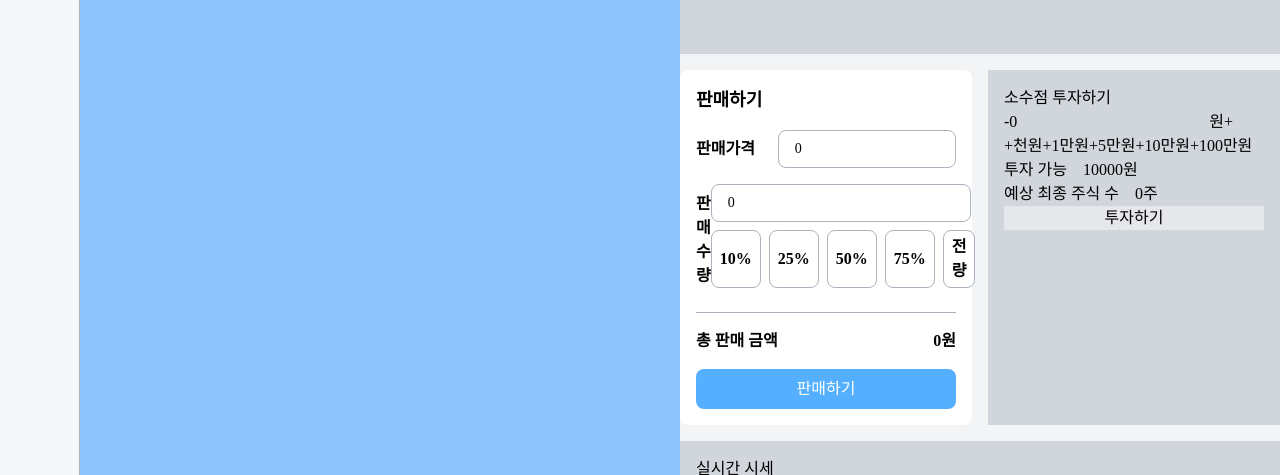
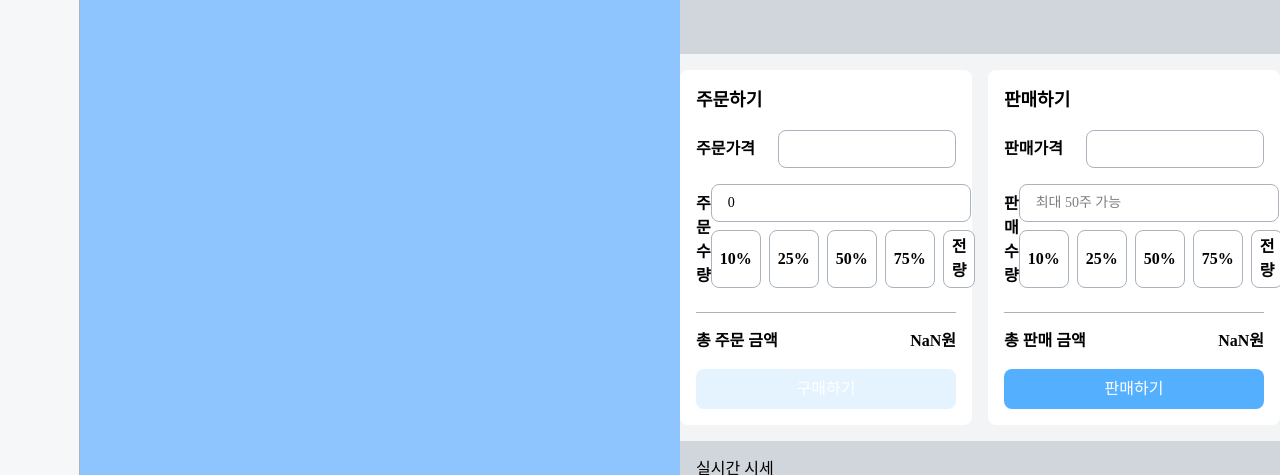
Before and after one commit to Pda-Final-Project/frontend, a React (Vite) app: page /main/1/1 in a window 1280 px wide. Shown: the part 205-680 px from the top of the page. Built offline with nearby package versions, Linux system fonts and the light colour scheme; no server answers.

Commit message:
P3-47(#18) feature/구매하기 소수점 구매 없애고 css 수정

```diff
--- a/src/components/trading/SellBox2.jsx
+++ b/src/components/trading/BuyBox2.jsx
@@ -1,4 +1,4 @@
-import React, { useState } from "react";
+import React, { useEffect, useState } from "react";
 import PasswordModal from "../common/PasswordModal";
 
 const percents = [
@@ -9,30 +9,41 @@ const percents = [
   { id: 1, name: "전량" },
 ];
 
-export default function SellBox2({ maxQuantity, orderStock }) {
-  const [sellQuantity, setSellQuantity] = useState(0);
-  const [sellPrice, setSellPrice] = useState(0);
+export default function BuyBox({ withHolding, orderStock }) {
+  const [buyQuantity, setBuyQuantity] = useState();
+  const [buyPrice, setBuyPrice] = useState();
+  const [maxQuantity, setMaxQuantity] = useState(0);
   const [isModalOpen, setIsModalOpen] = useState(false);
   const [modalMessage, setModalMessage] = useState({
     price: "",
     quantity: "",
-    type: "판매",
+    type: "주문",
   });
 
-  const checkSellQuantity = (tmpQuantity) => {
+  //지정가에 대해 구매 가능한 최대 주수
+  useEffect(() => {
+    if (buyPrice > 0) {
+      setMaxQuantity(Math.floor(withHolding / buyPrice));
+    } else {
+      setMaxQuantity(0);
+    }
+    setBuyQuantity(maxQuantity);
+  }, [buyPrice, withHolding]);
+
+  const checkBuyQuantity = (tmpQuantity) => {
     let quantity = parseFloat(tmpQuantity) || 0;
     quantity = Math.floor(quantity);
 
     if (quantity >= 0 && quantity <= maxQuantity) {
-      setSellQuantity(quantity);
+      setBuyQuantity(quantity);
     }
   };
 
-  const totalOrderPrice = Math.floor(sellPrice * sellQuantity);
+  const totalOrderPrice = Math.floor(buyPrice * buyQuantity);
 
   const openModal = () => {
     modalMessage.price = totalOrderPrice;
-    modalMessage.quantity = sellQuantity;
+    modalMessage.quantity = buyQuantity;
     setModalMessage(modalMessage);
     setIsModalOpen(true);
   };
@@ -42,37 +53,38 @@ export default function SellBox2({ maxQuantity, orderStock }) {
       <PasswordModal
         isOpen={isModalOpen}
         setOpen={setIsModalOpen}
-        action={() => orderStock("sell", sellQuantity, totalOrderPrice)} // action을 함수로 수정
+        action={() => orderStock("sell", buyQuantity, totalOrderPrice)} // action을 함수로 수정
         message={modalMessage}
       />
       {/** 제목 */}
-      <div className="font-semibold text-lg">판매하기</div>
+      <div className="font-semibold text-lg">주문하기</div>
       {/** 판매 입력 */}
       <div className="flex flex-col space-y-4 py-4 border-b-1 border-gray-md">
         <div className="flex items-center">
-          <div className="font-semibold w-32">판매가격</div>
+          <div className="font-semibold w-32">주문가격</div>
           <input
             type="number"
             className="input-style text-sm"
-            onChange={(e) => setSellPrice(e.target.value)}
-            value={sellPrice}
+            onChange={(e) => setBuyPrice(e.target.value)}
+            value={buyPrice}
           />
         </div>
         <div className="flex items-start">
-          <div className="font-semibold w-32 py-2">판매수량</div>
+          <div className="font-semibold w-32 py-2">주문수량</div>
           <div className="w-full flex flex-col space-y-2">
             <input
               type="number"
               className="input-style text-sm"
               placeholder={`최대 ${maxQuantity}주 가능`}
-              value={sellQuantity}
+              value={buyQuantity}
+              onChange={(e) => setBuyQuantity(e.target.value)}
             />
             <div className="flex gap-2">
               {percents.map((percent) => (
                 <button
                   key={percent.id}
                   className="white-button-style"
-                  onClick={() => checkSellQuantity(maxQuantity * percent.id)}
+                  onClick={() => checkBuyQuantity(maxQuantity * percent.id)}
                 >
                   {percent.name}
                 </button>
@@ -82,15 +94,17 @@ export default function SellBox2({ maxQuantity, orderStock }) {
         </div>
       </div>
       <div className="flex items-center justify-between py-4">
-        <div className="font-semibold">총 판매 금액</div>
+        <div className="font-semibold">총 주문 금액</div>
         <div className="font-semibold">{totalOrderPrice}원</div>
       </div>
       <button
         className="button-style"
         onClick={() => openModal()}
-        disabled={sellQuantity <= 0}
+        disabled={
+          buyQuantity <= 0 || buyQuantity > maxQuantity || totalOrderPrice <= 0
+        }
       >
-        판매하기
+        구매하기
       </button>
     </div>
   );
--- a/src/components/trading/SellBox.jsx
+++ b/src/components/trading/SellBox.jsx
@@ -9,27 +9,26 @@ const percents = [
   { id: 1, name: "전량" },
 ];
 
-// 소수점 판매하기
-export default function SellBox({ currentPrice, maxQuantity, orderStock }) {
-  const [sellQuantity, setSellQuantity] = useState(0);
+export default function SellBox({ maxQuantity, orderStock }) {
+  const [sellQuantity, setSellQuantity] = useState();
+  const [sellPrice, setSellPrice] = useState();
   const [isModalOpen, setIsModalOpen] = useState(false);
   const [modalMessage, setModalMessage] = useState({
     price: "",
     quantity: "",
     type: "판매",
   });
-  const minUnit = 1;
 
   const checkSellQuantity = (tmpQuantity) => {
     let quantity = parseFloat(tmpQuantity) || 0;
-    quantity = Math.floor(quantity * 10 ** 5) / 10 ** 5; // 소수점 5자리까지 제한
+    quantity = Math.floor(quantity);
 
     if (quantity >= 0 && quantity <= maxQuantity) {
       setSellQuantity(quantity);
     }
   };
 
-  const totalOrderPrice = Math.floor(currentPrice * sellQuantity);
+  const totalOrderPrice = Math.floor(sellPrice * sellQuantity);
 
   const openModal = () => {
     modalMessage.price = totalOrderPrice;
@@ -39,45 +38,62 @@ export default function SellBox({ currentPrice, maxQuantity, orderStock }) {
   };
 
   return (
-    <div className="p-4">
+    <div className="bg-white p-4 flex flex-col rounded-lg">
       <PasswordModal
         isOpen={isModalOpen}
         setOpen={setIsModalOpen}
         action={() => orderStock("sell", sellQuantity, totalOrderPrice)} // action을 함수로 수정
         message={modalMessage}
       />
-      <div>판매하기</div>
-      <div>
-        <div>판매가격</div>
+      {/** 제목 */}
+      <div className="font-semibold text-lg">판매하기</div>
+      {/** 판매 입력 */}
+      <div className="flex flex-col space-y-4 py-4 border-b-1 border-gray-md">
+        <div className="flex items-center">
+          <div className="font-semibold w-32">판매가격</div>
           <input
             type="number"
-          onChange={(e) => checkSellQuantity(e.target.value)}
-          value={sellQuantity}
-          step={minUnit}
+            className="input-style text-sm"
+            onChange={(e) => setSellPrice(e.target.value)}
+            value={sellPrice}
           />
         </div>
-      <div>
-        {percents.map((el) => (
+        <div className="flex items-start">
+          <div className="font-semibold w-32 py-2">판매수량</div>
+          <div className="w-full flex flex-col space-y-2">
+            <input
+              type="number"
+              className="input-style text-sm"
+              placeholder={`최대 ${maxQuantity}주 가능`}
+              value={sellQuantity}
+              onChange={(e) => setSellQuantity(e.target.value)}
+            />
+            <div className="flex gap-2">
+              {percents.map((percent) => (
                 <button
-            key={el.id}
-            onClick={() => checkSellQuantity(maxQuantity * el.id)}
+                  key={percent.id}
+                  className="white-button-style"
+                  onClick={() => checkSellQuantity(maxQuantity * percent.id)}
                 >
-            {el.name}
+                  {percent.name}
                 </button>
               ))}
             </div>
-      <div className="flex gap-4">
-        <div>판매 가능</div>
-        <div>{maxQuantity}주</div>
           </div>
-      <div className="flex gap-4">
-        <div>예상 최종 주문 금액</div>
-        <div>{totalOrderPrice}원</div>
+        </div>
+      </div>
+      <div className="flex items-center justify-between py-4">
+        <div className="font-semibold">총 판매 금액</div>
+        <div className="font-semibold">{totalOrderPrice}원</div>
       </div>
       <button
+        className="button-style"
         onClick={() => openModal()}
-        disabled={sellQuantity <= 0}
-        className="bg-gray-200 w-full"
+        disabled={
+          sellQuantity <= 0 ||
+          sellQuantity > maxQuantity ||
+          totalOrderPrice <= 0
+        }
       >
         판매하기
       </button>
--- a/src/index.css
+++ b/src/index.css
@@ -11,7 +11,7 @@
   @apply border border-gray-md px-4 py-2 rounded-lg focus:outline-none focus:ring-2 focus:ring-blue-md w-full;
 }
 .button-style {
-  @apply bg-blue-md px-8 py-2 rounded-lg w-full text-white hover:bg-blue-light hover:text-black cursor-pointer duration-300;
+  @apply bg-blue-md px-8 py-2 rounded-lg w-full text-white hover:bg-blue-light hover:text-black cursor-pointer duration-300 disabled:bg-blue-light disabled:text-white;
 }
 .white-button-style {
   @apply bg-white px-2 py-1 border-1 border-gray-md font-semibold rounded-lg w-full hover:bg-blue-md duration-300;
--- a/src/pages/MainPage/components/TradingTab.jsx
+++ b/src/pages/MainPage/components/TradingTab.jsx
@@ -1,7 +1,7 @@
 import React, { useState, useEffect } from "react";
 import ChartTab from "../../../components/trading/ChartTab";
-import SellBox2 from "../../../components/trading/SellBox2";
-import BuyBox from "../../../components/trading/BuyBox";
+import SellBox from "../../../components/trading/SellBox";
+import BuyBox from "../../../components/trading/BuyBox2";
 import MarketPriceList from "../../../components/trading/MarketPriceList";
 
 export default function TradingTab({ ticker, currentPrice }) {
@@ -42,14 +42,14 @@ export default function TradingTab({ ticker, currentPrice }) {
       {/** 매수 & 매도 */}
       <div className="grid grid-cols-2 gap-4 w-full h-full">
         <div>
-          <SellBox2 maxQuantity={holdingQuantity} orderStock={orderStock} />
-        </div>
-        <div className="bg-gray-300">
           <BuyBox
             currentPrice={currentPrice}
             withHolding={withHolding}
             orderStock={orderStock}
           />
+        </div>
+        <div>
+          <SellBox maxQuantity={holdingQuantity} orderStock={orderStock} />
         </div>
       </div>
       {/** 실시간 시세 & 체결 내역 */}
```
Lines whose indentation alone changed are shown as unchanged.
